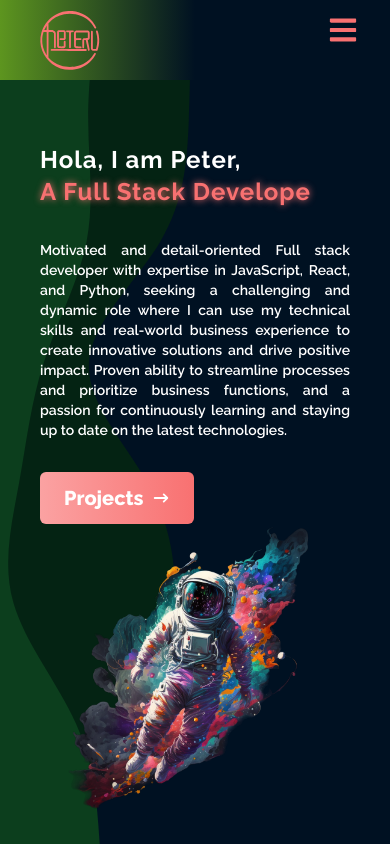
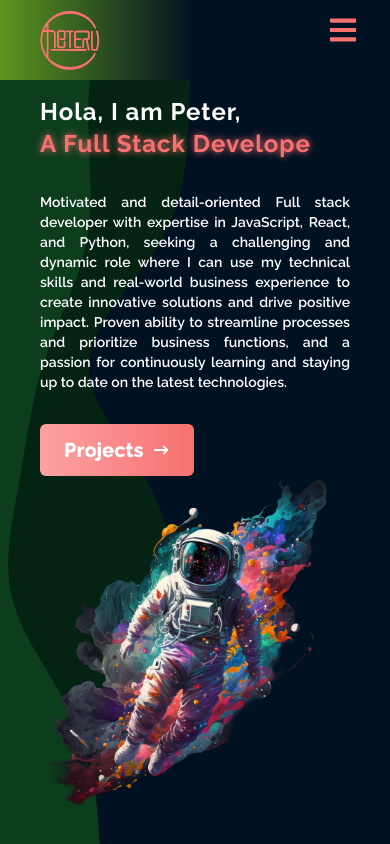
Before and after one commit to LIZXP/PortfolioPage, a React (Create React App) app: page / in a window 390 px wide. Built offline with nearby package versions, Linux system fonts and the light colour scheme.

Commit message:
adjust style for main page for iphone screen

```diff
--- a/src/components/Main.jsx
+++ b/src/components/Main.jsx
@@ -10,7 +10,7 @@ import { motion } from "framer-motion";
 function Main() {
   return (
     <motion.div
-      className="h-screen w-screen overflow-auto scrollbar-hide"
+      className="h-screen w-screen overflow-scroll scrollbar-hide"
       style={{
         backgroundImage: "url(" + background + ")",
         backgroundPosition: "center",
@@ -25,8 +25,8 @@ function Main() {
       exit={{ opacity: 0 }}
       name="home"
     >
-      <div className="mx-auto px-4 flex flex-col items-center justify-center pt-36 max-[360px]:pt-[6rem] md:flex-row md:h-full container flex-shrink">
-        <div className="flex flex-col justify-center px-6 max-sm:pb-[6rem] max-[412px]:pb-[2.4rem] max-[360px]:pb-[1rem] max-[391px]:pb-[0rem] h-1/4 max-w-screen-xl lg:w-[53%]">
+      <div className="mx-auto px-4 flex flex-col items-center justify-center pt-[6rem] max-[360px]:pt-[6rem] md:flex-row md:h-full container flex-shrink">
+        <div className="flex flex-col justify-center px-6 max-[414px]:pb-0 max-[360px]:pb-[1rem] max-[391px]:pb-[0rem] h-1/4 max-w-screen-xl lg:w-[53%]">
           <motion.h1
             className="text-2xl lg:text-6xl font-bold"
             id="title"
@@ -86,7 +86,7 @@ function Main() {
           </motion.div>
         </div>
         <motion.div
-          className="max-w-screen-lg w-fit lg:w-[45%] md:items-center flex-shrink-[0.5] max-[414px]:w-[86%] max-[360px]:w-[55%]"
+          className="max-w-screen-lg w-fit lg:w-[45%] md:items-center flex-shrink max-[414px]:w-fit max-[360px]:w-[55%] "
           initial={{ opacity: 0 }}
           animate={{ opacity: 1 }}
           transition={{ delay: 1, duration: 0.8 }}
```
